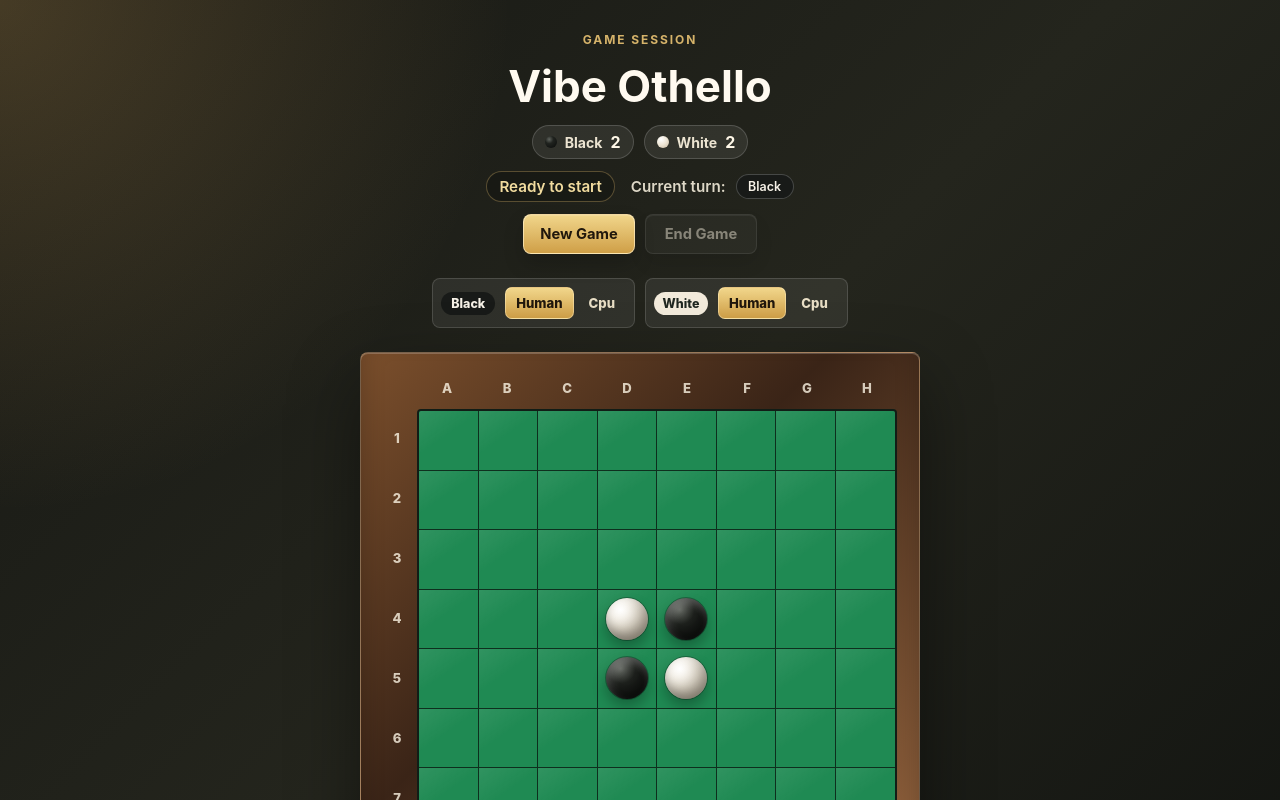
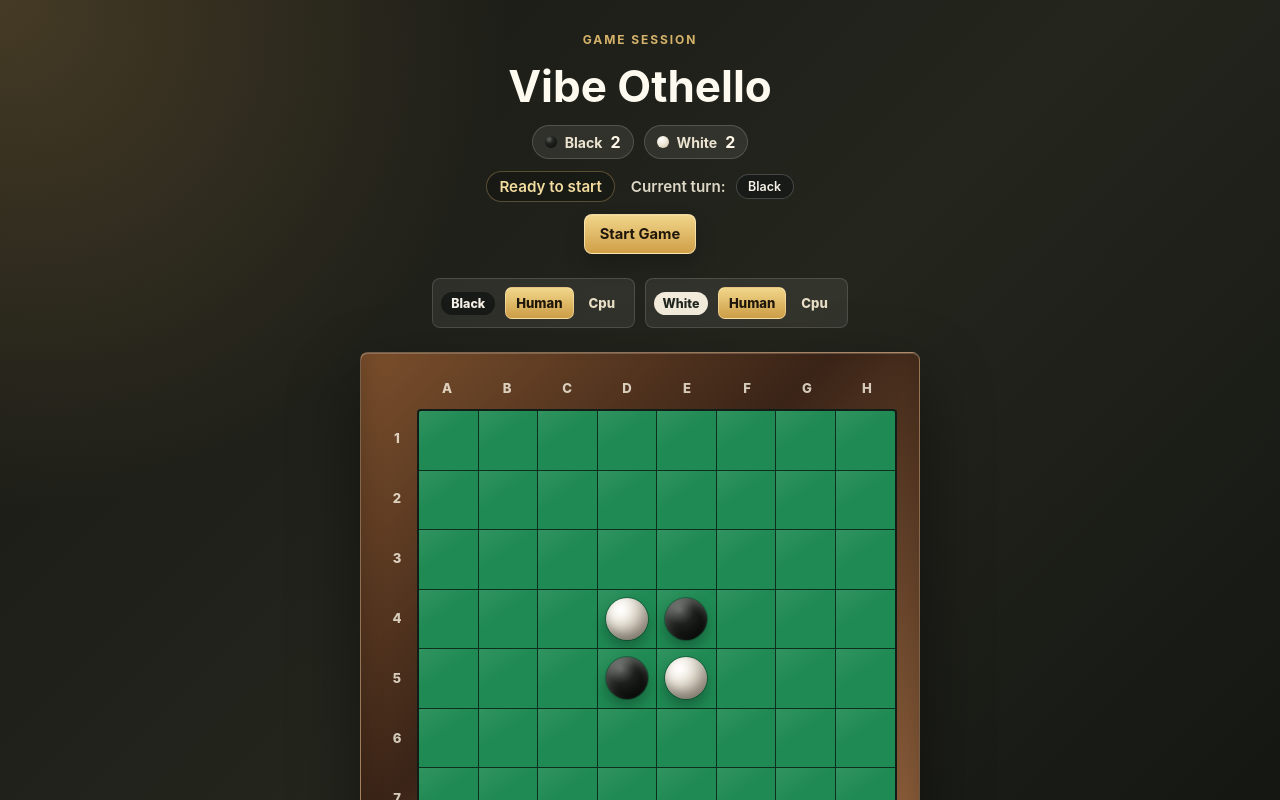
Before and after one commit to westzaki/vibe-othello, a React (Vite) app: page / in a window 1280 px wide. Shown: the top 800 px of the page. Built offline with nearby package versions, Linux system fonts and the light colour scheme.

Commit message:
Separate completed and abandoned games

```diff
--- a/src/App.tsx
+++ b/src/App.tsx
@@ -22,6 +22,7 @@ export default function App() {
         <GameHeader
           currentDisc={game.currentDisc}
           discCounts={game.discCounts}
+          endReason={game.endReason}
           gameStatus={game.gameStatus}
           isPlaying={game.isPlaying}
           message={game.message}
@@ -53,7 +54,9 @@ export default function App() {
           </Suspense>
         )}
 
-        {game.gameStatus === "ended" && game.winner !== null && (
+        {game.gameStatus === "ended" &&
+          game.endReason === "completed" &&
+          game.winner !== null && (
             <GameResultOverlay
               discCounts={game.discCounts}
               onNewGame={game.startNewGame}
--- a/src/components/GameHeader.tsx
+++ b/src/components/GameHeader.tsx
@@ -1,9 +1,10 @@
 import type { DiscColor, DiscCounts, Winner } from "../game/othello";
-import type { GameStatus } from "../game/session";
+import type { GameEndReason, GameStatus } from "../game/session";
 
 type GameHeaderProps = {
   currentDisc: DiscColor;
   discCounts: DiscCounts;
+  endReason: GameEndReason | null;
   gameStatus: GameStatus;
   isPlaying: boolean;
   message: string | null;
@@ -15,6 +16,7 @@ type GameHeaderProps = {
 export function GameHeader({
   currentDisc,
   discCounts,
+  endReason,
   gameStatus,
   isPlaying,
   message,
@@ -37,9 +39,15 @@ export function GameHeader({
         </span>
       </div>
       <div className="game-status-row">
-        <p className="session-status">{getStatusLabel(gameStatus)}</p>
-        {gameStatus === "ended" && winner !== null ? (
+        <p className="session-status">
+          {getStatusLabel(gameStatus, endReason)}
+        </p>
+        {gameStatus === "ended" &&
+        endReason === "completed" &&
+        winner !== null ? (
           <p className="result-status">{getResultLabel(winner, discCounts)}</p>
+        ) : gameStatus === "ended" && endReason === "abandoned" ? (
+          <p className="result-status">Game abandoned</p>
         ) : (
           <p className="turn-status">
             Current turn:
@@ -55,21 +63,19 @@ export function GameHeader({
         </p>
       )}
       <div className="game-actions" aria-label="Game controls">
+        {isPlaying ? (
+          <button className="game-action" onClick={onEndGame} type="button">
+            End Game
+          </button>
+        ) : (
           <button
             className="game-action game-action--primary"
             onClick={onNewGame}
             type="button"
           >
-          New Game
+            Start Game
           </button>
-        <button
-          className="game-action"
-          disabled={!isPlaying}
-          onClick={onEndGame}
-          type="button"
-        >
-          End Game
-        </button>
+        )}
       </div>
     </div>
   );
@@ -85,13 +91,16 @@ function getResultLabel(winner: Winner, discCounts: DiscCounts): string {
   return `${winner} wins ${score}`;
 }
 
-function getStatusLabel(gameStatus: GameStatus): string {
+function getStatusLabel(
+  gameStatus: GameStatus,
+  endReason: GameEndReason | null,
+): string {
   if (gameStatus === "playing") {
     return "Playing";
   }
 
   if (gameStatus === "ended") {
-    return "Game ended";
+    return endReason === "completed" ? "Game complete" : "Game stopped";
   }
 
   return "Ready to start";
--- a/src/components/GameResultOverlay.tsx
+++ b/src/components/GameResultOverlay.tsx
@@ -36,7 +36,7 @@ export function GameResultOverlay({
           onClick={onNewGame}
           type="button"
         >
-          New Game
+          Play Again
         </button>
       </div>
     </div>
--- a/src/debug/debugFixtures.ts
+++ b/src/debug/debugFixtures.ts
@@ -36,6 +36,7 @@ export function createDebugSession(name: DebugFixtureName): GameSession {
     board,
     currentDisc: "black",
     discCounts: countDiscs(board),
+    endReason: "completed",
     lastMove: null,
     message: null,
     status: "ended",
@@ -75,6 +76,7 @@ function createPassNextSession(): GameSession {
     board,
     currentDisc: "black",
     discCounts: countDiscs(board),
+    endReason: null,
     lastMove: null,
     message: null,
     status: "playing",
@@ -92,6 +94,7 @@ function createNearEndSession(): GameSession {
     board,
     currentDisc: "black",
     discCounts: countDiscs(board),
+    endReason: null,
     lastMove: null,
     message: null,
     status: "playing",
--- a/src/game/session.ts
+++ b/src/game/session.ts
@@ -15,11 +15,13 @@ import {
 } from "./othello";
 
 export type GameStatus = "notStarted" | "playing" | "ended";
+export type GameEndReason = "completed" | "abandoned";
 
 export type GameSession = {
   board: Board;
   currentDisc: DiscColor;
   discCounts: DiscCounts;
+  endReason: GameEndReason | null;
   lastMove: number | null;
   message: string | null;
   status: GameStatus;
@@ -43,6 +45,7 @@ export function createGameSession(): GameSession {
     board,
     currentDisc: "black",
     discCounts: countDiscs(board),
+    endReason: null,
     lastMove: null,
     message: null,
     status: "notStarted",
@@ -57,6 +60,7 @@ export function startNewGame(): GameSession {
     board,
     currentDisc: "black",
     discCounts: countDiscs(board),
+    endReason: null,
     lastMove: null,
     message: null,
     status: "playing",
@@ -68,9 +72,10 @@ export function endGame(session: GameSession): GameSession {
   return {
     ...session,
     discCounts: countDiscs(session.board),
+    endReason: "abandoned",
     message: null,
     status: "ended",
-    winner: getWinner(session.board),
+    winner: null,
   };
 }
 
@@ -115,6 +120,7 @@ export function placeCurrentDisc(
         ...session,
         board: nextBoard,
         discCounts,
+        endReason: "completed",
         lastMove: square,
         message: null,
         status: "ended",
--- a/src/hooks/useOthelloGame.ts
+++ b/src/hooks/useOthelloGame.ts
@@ -141,6 +141,7 @@ export function useOthelloGame() {
     currentDisc: session.currentDisc,
     currentPlayerType,
     discCounts: session.discCounts,
+    endReason: session.endReason,
     flipAnimationId,
     flippedSquares: lastFlippedSquares,
     gameStatus: session.status,
```
Also changed, not shown: 1 other file (tests, documents, lock files or other folders). Lines whose indentation alone changed are shown as unchanged.
